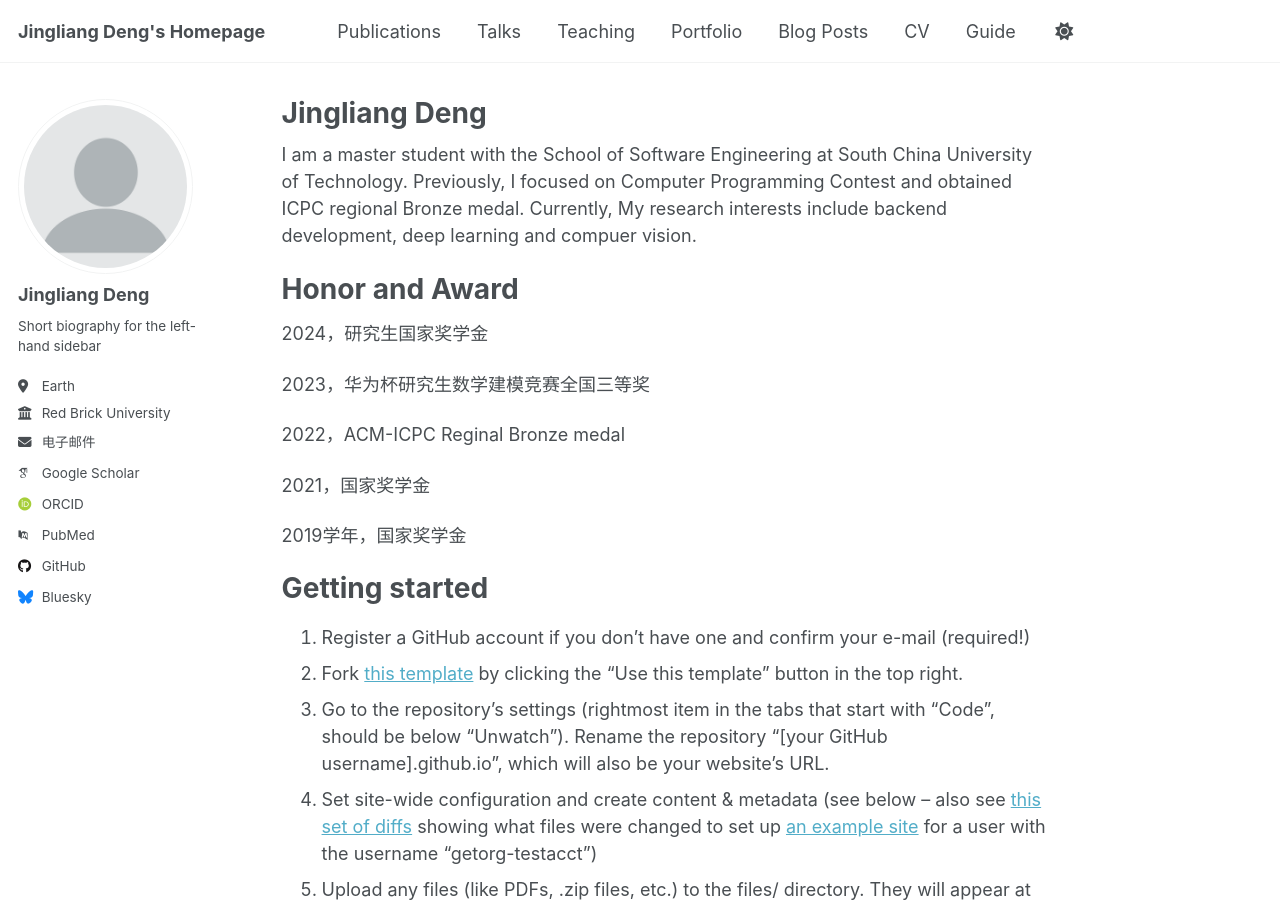
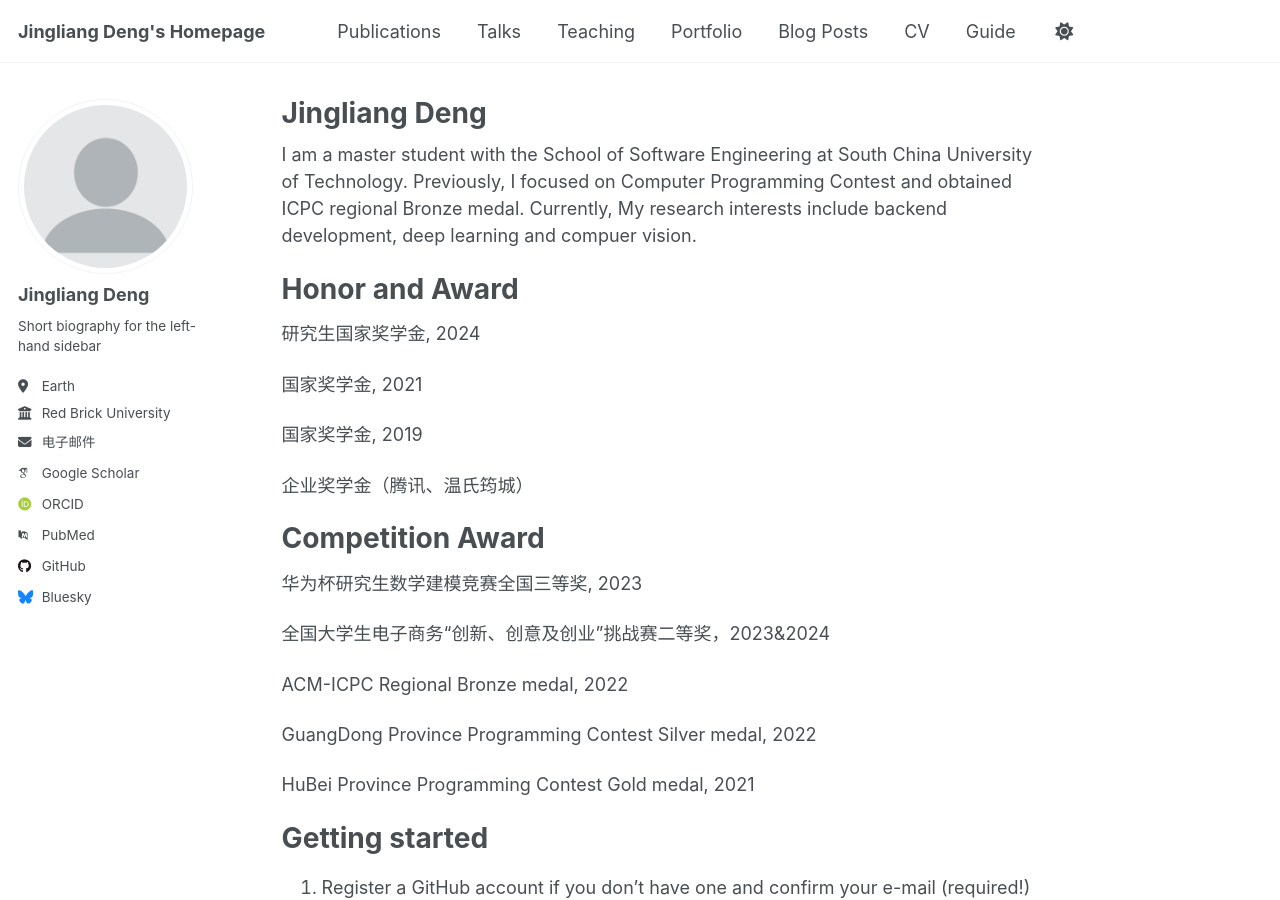
Before and after one commit to dengjl-hub/dengjl-hub.github.io, a Jekyll site: the page built from _pages/about.md, in a window 1280 px wide and 900 px high. Built offline with Jekyll 4.4.1, drawn with Linux system fonts in a browser that asks for light colours; some web fonts are replaced.

Commit message:
Update about.md
update award

```diff
--- a/_pages/about.md
+++ b/_pages/about.md
@@ -11,15 +11,26 @@ I am a master student with the School of Software Engineering at South China Uni
 
 Honor and Award
 ======
-2024，研究生国家奖学金
+研究生国家奖学金, 2024
 
-2023，华为杯研究生数学建模竞赛全国三等奖
+国家奖学金, 2021
 
-2022，ACM-ICPC Reginal Bronze medal
+国家奖学金, 2019
 
-2021，国家奖学金
+企业奖学金（腾讯、温氏筠城）
 
-2019学年，国家奖学金
+Competition Award
+======
+
+华为杯研究生数学建模竞赛全国三等奖, 2023
+
+全国大学生电子商务“创新、创意及创业”挑战赛二等奖，2023&2024
+
+ACM-ICPC Regional Bronze medal, 2022
+
+GuangDong Province Programming Contest Silver medal, 2022
+
+HuBei Province Programming Contest Gold medal, 2021
 
 Getting started
 ======
```
